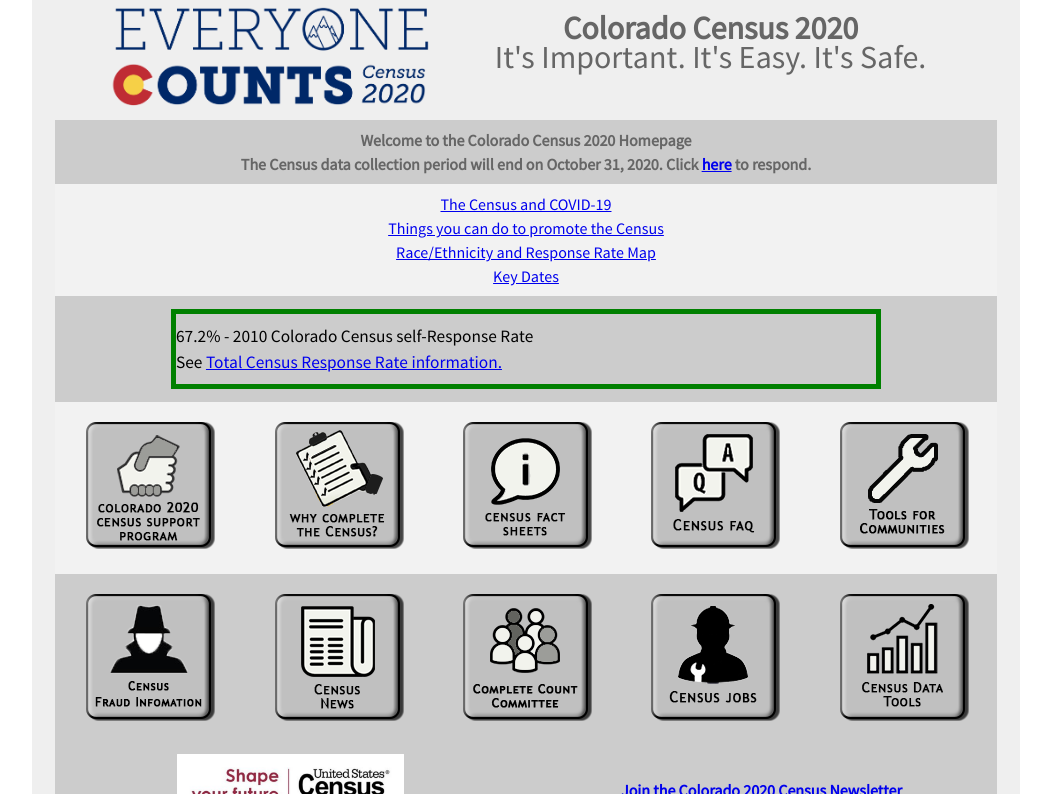
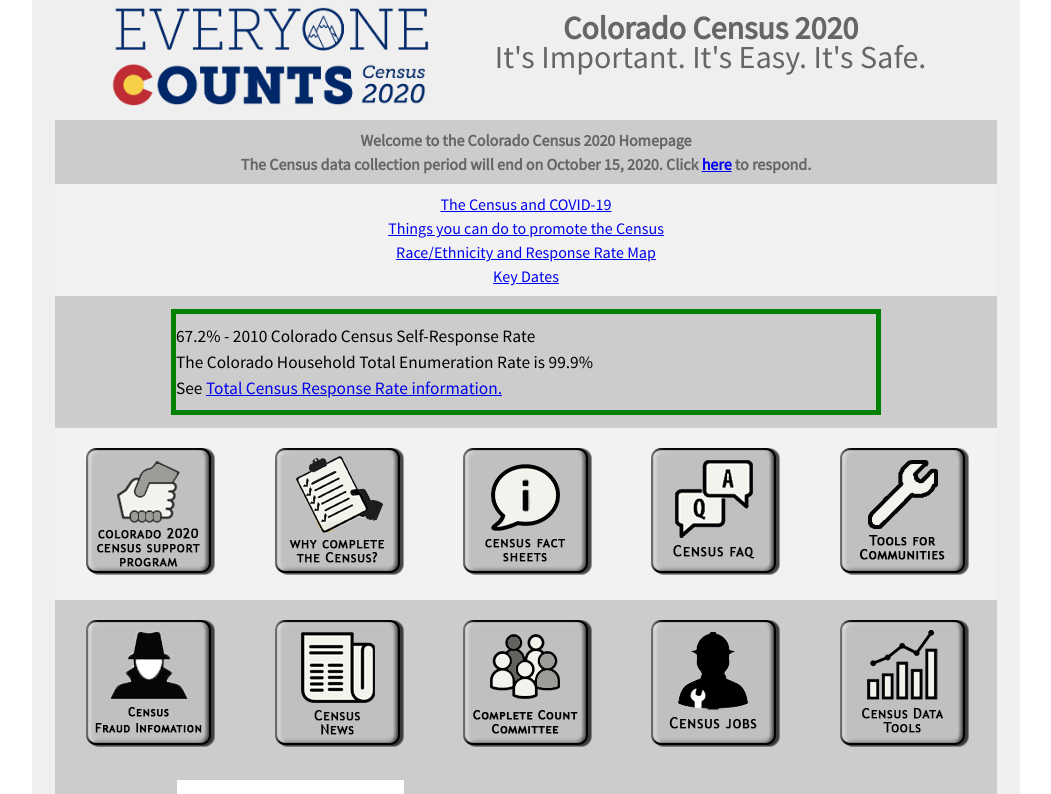
Before and after one commit to TBleess/Website_New, a Jekyll site: the page built from pages/5_CensusACS/census_2020_main.html, in a window 1280 px wide and 900 px high, scrolled down 923 px, cut to the strip 106-900 px from the top of the window. Shown: the whole strip, without its empty margins (114-1165 px from the left). Built offline with Jekyll 4.4.1, drawn with Linux system fonts in a browser that asks for light colours.

Commit message:
Update census_2020_main.html

```diff
--- a/pages/5_CensusACS/census_2020_main.html
+++ b/pages/5_CensusACS/census_2020_main.html
@@ -122,7 +122,7 @@
 		<tr>
 		<td colspan="5" valign="top" align="left">
 		<b>Welcome to the Colorado Census 2020 Homepage</b><br>
-		<b>The Census data collection period will end on October 31, 2020.
+		<b>The Census data collection period will end on October 15, 2020.
 		Click <a href="https://2020census.gov/" target = "_blank">here</a> to respond.</b>
 		</td>
 		</tr>
@@ -140,7 +140,8 @@
 			<div class="thermbox">
 				<p  class="thTitle" id="thermTitle"></p>
 				<p class="goal-number1" id="progressText"></p>
-				<p class="goal-number2" >67.2% - 2010 Colorado Census self-Response Rate</p>
+				<p class="goal-number2" >67.2% - 2010 Colorado Census Self-Response Rate</p>
+				<p class = "goal-number2" >The Colorado Household Total Enumeration Rate is 99.9%</p>
 				<p class = "goal-number2" >See <a href="https://2020census.gov/en/response-rates/nrfu.html?utm_campaign=20200821msc20s2ccnwsrs&utm_medium=email&utm_source=govdelivery"
 										 target="_blank">Total Census Response Rate information.</a></p>
 			</div>
```
